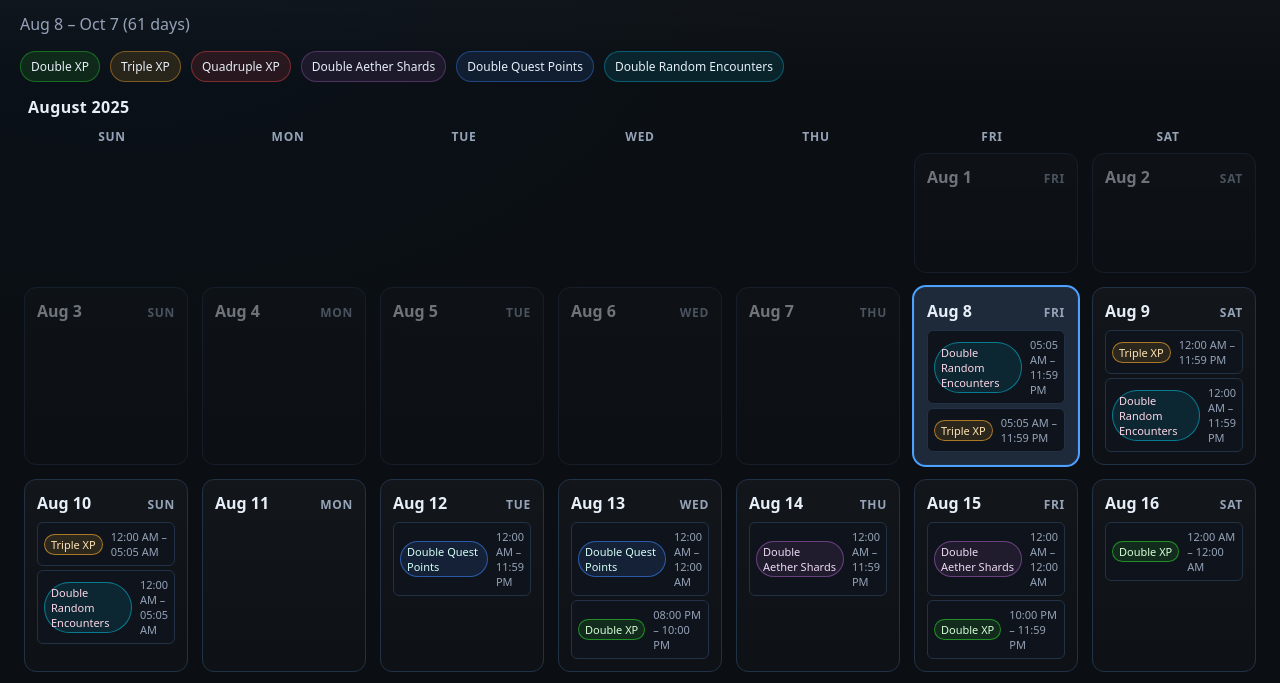
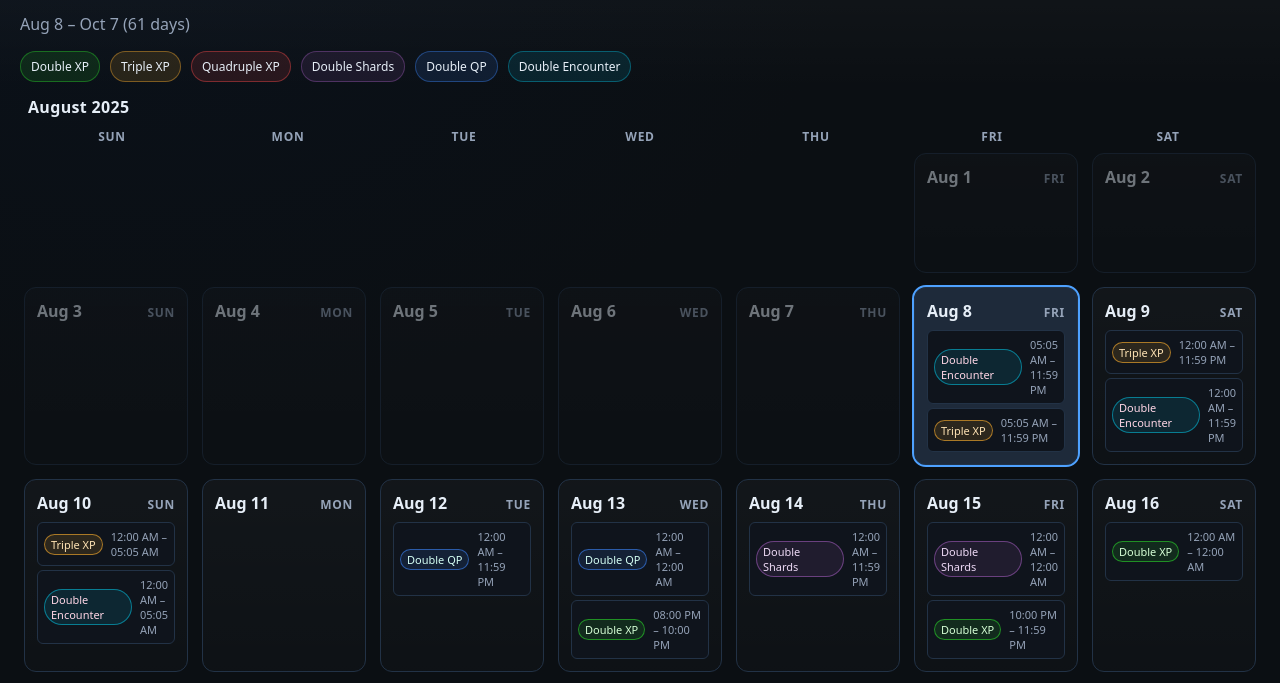
Before and after one commit to sbarbett/acro-events, a plain HTML site: page docs/index.html in a window 1280 px wide. Shown: the part 70-753 px from the top of the page. Drawn offline with Linux system fonts and the light colour scheme.

Commit message:
chore: shortened some flags

```diff
--- a/docs/index.html
+++ b/docs/index.html
@@ -14,9 +14,9 @@
         <span class="legend-item type-double_xp">Double XP</span>
         <span class="legend-item type-triple_xp">Triple XP</span>
         <span class="legend-item type-quadruple_xp">Quadruple XP</span>
-        <span class="legend-item type-double_aether_shards">Double Aether Shards</span>
-        <span class="legend-item type-double_quest_points">Double Quest Points</span>
-        <span class="legend-item type-double_random_encounters">Double Random Encounters</span>
+        <span class="legend-item type-double_aether_shards">Double Shards</span>
+        <span class="legend-item type-double_quest_points">Double QP</span>
+        <span class="legend-item type-double_random_encounters">Double Encounter</span>
       </div>
     </header>
 
--- a/docs/script.js
+++ b/docs/script.js
@@ -198,11 +198,11 @@
       case "quadruple_xp":
         return "Quadruple XP";
       case "double_aether_shards":
-        return "Double Aether Shards";
+        return "Double Shards";
       case "double_quest_points":
-        return "Double Quest Points";
+        return "Double QP";
       case "double_random_encounters":
-        return "Double Random Encounters";
+        return "Double Encounter";
       default:
         return type.replace(/_/g, " ").replace(/\b\w/g, (m) => m.toUpperCase());
     }
```
